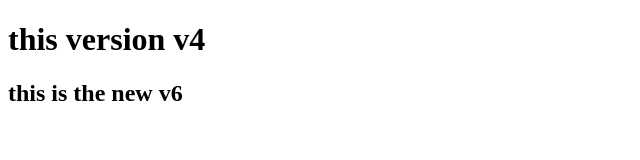
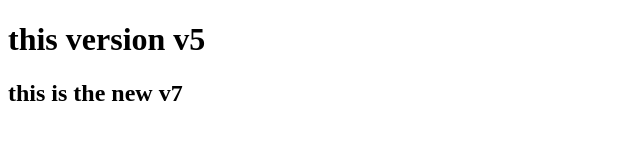
Before and after one commit to rajbhatt964398/rajrepo, a plain HTML site: page index.html in a window 1280 px wide. Shown: the full height of the page, 0-640 px from the left. Drawn offline with Linux system fonts and the light colour scheme.

Commit message:
Added version index.html

```diff
--- a/index.html
+++ b/index.html
@@ -6,7 +6,7 @@
     <title>Document</title>
 </head>
 <body>
-    <h1>this version v4</h1>
-    <h2>this is the new v6</h2>
+    <h1>this version v5</h1>
+    <h2>this is the new v7</h2>
 </body>
 </html>
```
